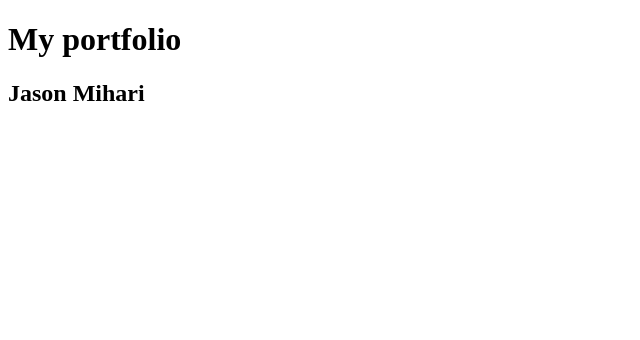
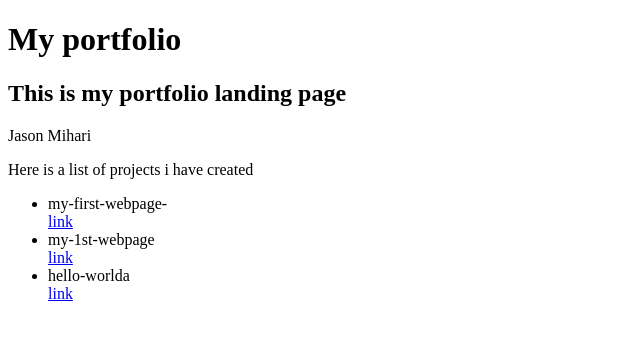
Before and after one commit to JasonMihari/portfoliolandingpage, a plain HTML site: page index.html in a window 1280 px wide. Shown: the whole page, without its empty margins (0-640 px from the left). Drawn offline with Linux system fonts and the light colour scheme.

Commit message:
add links to list

```diff
--- a/css/styles.css
+++ b/css/styles.css
@@ -0,0 +1,5 @@
+h1 {
+  color: #C70039
+  text-align: center;
+  font-weight: bold
+}
--- a/index.html
+++ b/index.html
@@ -6,4 +6,13 @@
   </head>
   <body>
   <h1>My portfolio</h1>
-  <h2> Jason Mihari</h2>
+  <h2> This is my portfolio landing page</h2>
+  <body>Jason Mihari </body>
+
+
+  <p>Here is a list of projects i have created </p>
+  <ul>
+    <li>my-first-webpage-</li><a href="https://github.com/JasonMihari/my-first-webpage-.git">link</a>
+    <li>my-1st-webpage</li><a href="https://github.com/JasonMihari/my-1st-webpage.git">link</a>
+    <li>hello-worlda</li><a href="https://github.com/JasonMihari/hello-world.git">link</a>
+  </ul>
```
